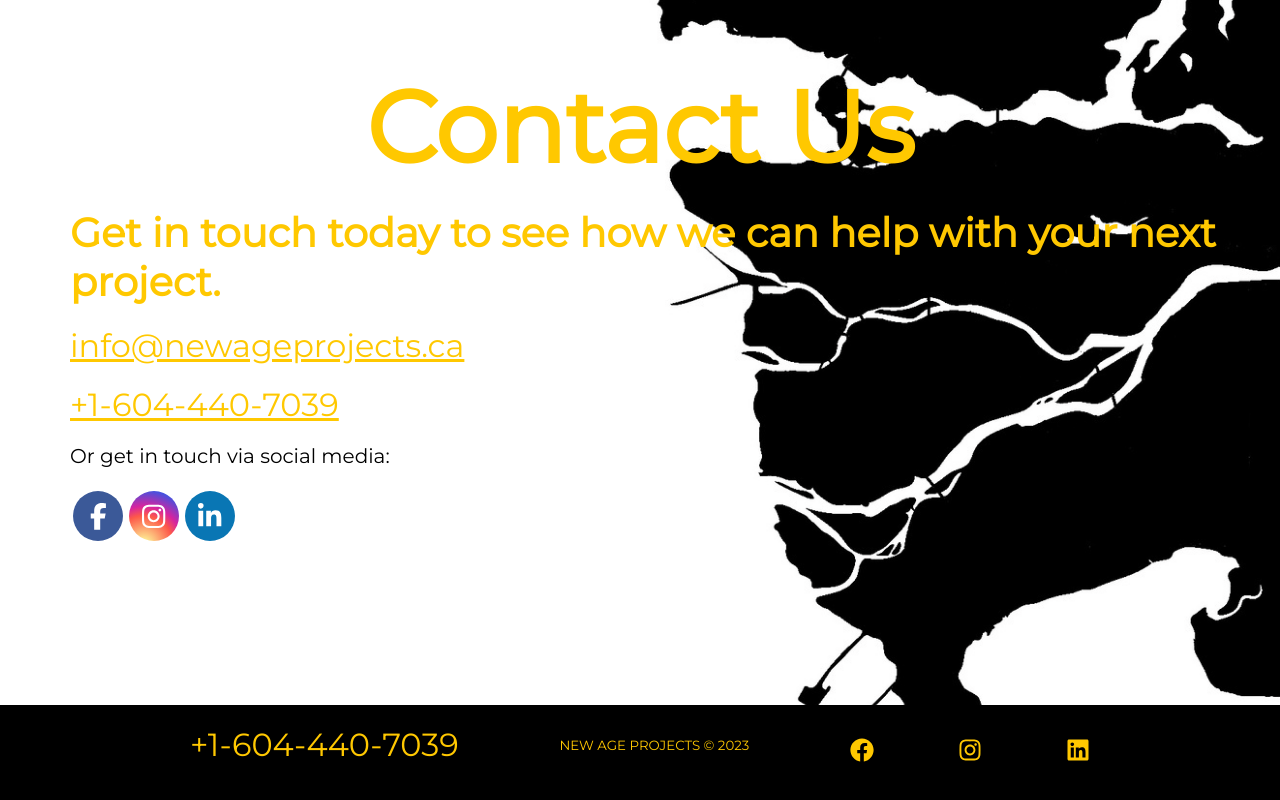
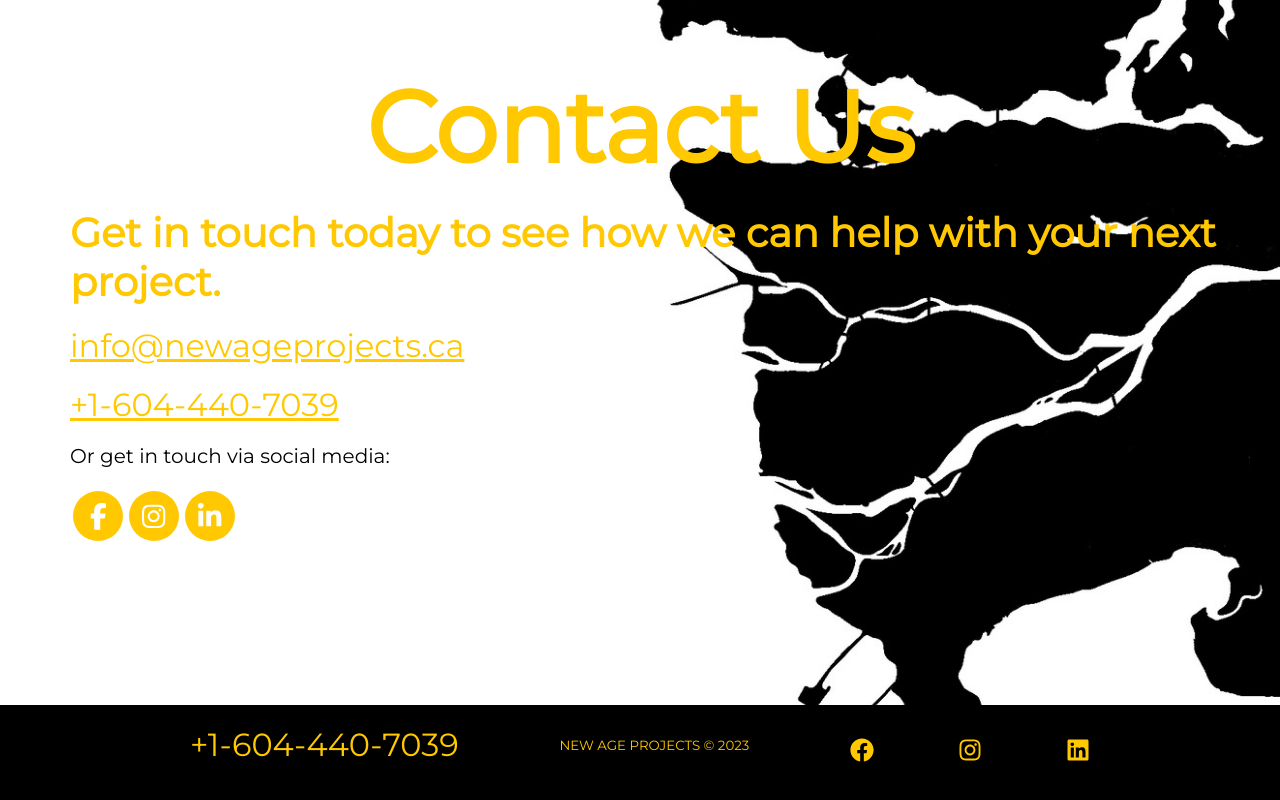
Before and after one commit to mcglynndavid/new-age-projects, a Gatsby site: page / in a window 1280 px wide. Shown: the part 3685-4485 px from the top of the page. Built offline with nearby package versions, Linux system fonts and the light colour scheme; Gatsby itself is replaced by a stand-in of ours.

Commit message:
icons colour change

```diff
--- a/gatsby-config.js
+++ b/gatsby-config.js
@@ -28,8 +28,5 @@
         icon: `src/images/background.jpg`, // This path is relative to the root of the site.
       },
     },
-    // this (optional) plugin enables Progressive Web App + Offline functionality
-    // To learn more, visit: https://gatsby.dev/offline
-    // `gatsby-plugin-offline`,
   ],
 }
--- a/src/components/Contact/Contact.css
+++ b/src/components/Contact/Contact.css
@@ -101,16 +101,15 @@
 }
 
 .btn-f {
-  background-color: #3b5998;
+  background-color: #FFC800;
 }
 
 .btn-i {
-  background-color: #d6249f;
-  background: radial-gradient(circle at 30% 107%, #fdf497 0%, #fdf497 5%, #fd5949 45%,#d6249f 60%,#285AEB 90%);
+  background-color: #FFC800;
 }
 
 .btn-l {
-  background-color: #0976b4;
+  background-color: #FFC800;
 }
 
 .btn--:hover {
```
